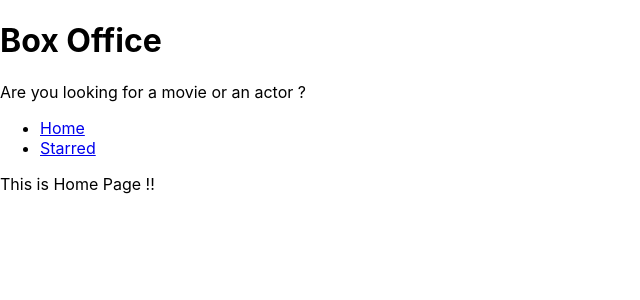
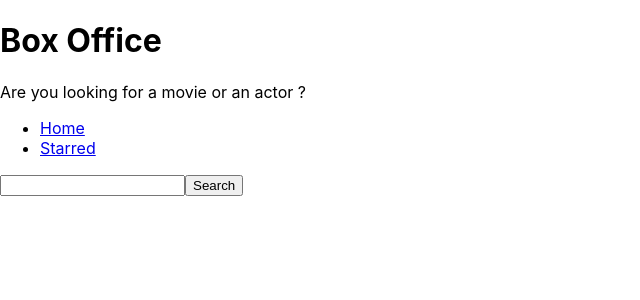
Before and after one commit to manoj-nayal/box-office, a React (Create React App) app: page / in a window 1280 px wide. Shown: the top 300 px of the page, without its empty margins (0-640 px from the left). Built offline with nearby package versions, Linux system fonts and the light colour scheme.

Commit message:
created input and fetch results from TV maze api

```diff
--- a/src/pages/Home.js
+++ b/src/pages/Home.js
@@ -1,8 +1,41 @@
-import React from 'react';
+import React, { useState } from 'react';
 import MainPageLayout from '../components/MainPageLayout';
 // eslint-disable-next-line arrow-body-style
 const Home = () => {
-  return <MainPageLayout>This is Home Page !!</MainPageLayout>;
+  const [input, setInput] = useState('');
+
+  const onSearch = () => {
+    // https://api.tvmaze.com/search/shows?q=girls
+    fetch(`https://api.tvmaze.com/search/shows?q=${input}`)
+      .then(res => res.json())
+      .then(result => {
+        console.log(result);
+      });
+  };
+
+  const onInputChange = ev => {
+    setInput(ev.target.value);
+  };
+
+  const onKeyDown = ev => {
+    if (ev.keyCode === 13) {
+      onSearch();
+    }
+  };
+
+  return (
+    <MainPageLayout>
+      <input
+        type="text"
+        onChange={onInputChange}
+        onKeyDown={onKeyDown}
+        value={input}
+      />
+      <button type="button" onClick={onSearch}>
+        Search
+      </button>
+    </MainPageLayout>
+  );
 };
 
 export default Home;
```
Also changed, not shown: 1 other file (tests, documents, lock files or other folders).
